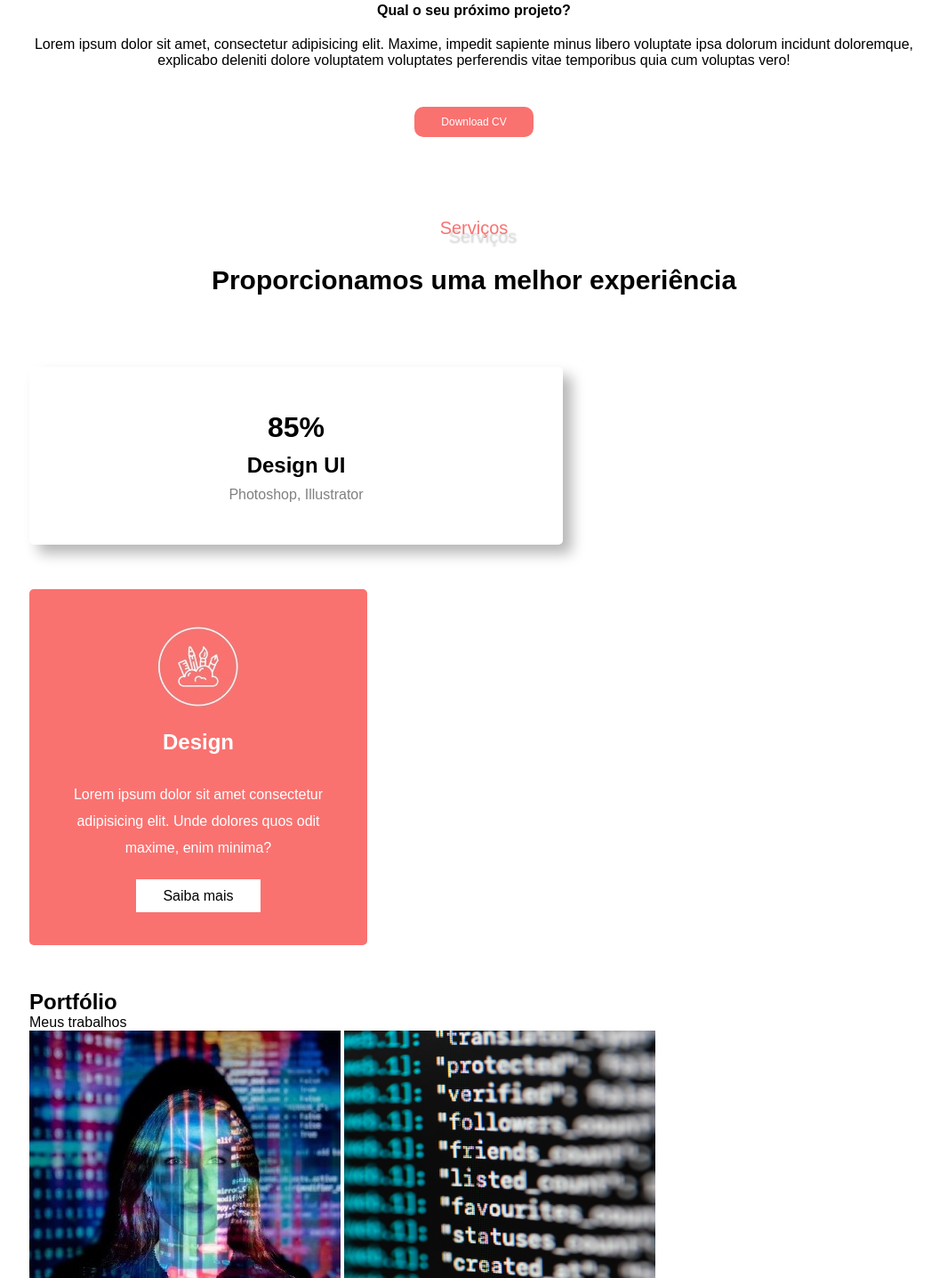
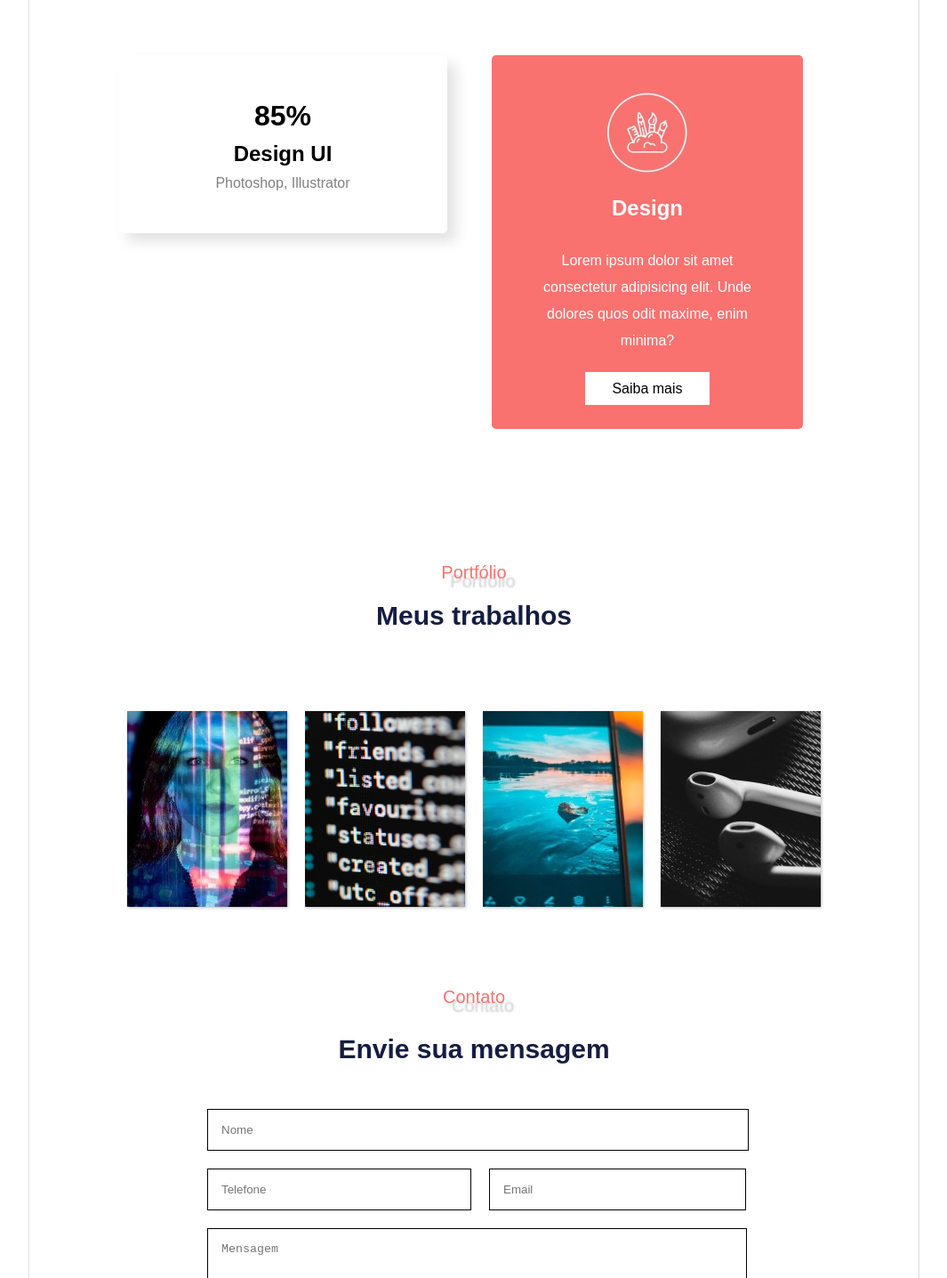
Before and after one commit to WesleyXiaowei/T10Bank, a plain HTML site: page index.html in a window 1280 px wide. Shown: the part 1364-2800 px from the top of the page at 89% size, without its empty margins (107-1172 px from the left). Drawn offline with Linux system fonts and the light colour scheme.

Commit message:
My Project 2.0

```diff
--- a/index.html
+++ b/index.html
@@ -9,7 +9,7 @@
 </head>
 <body>
     <header>
-        <h1>T10 Bank</h1>
+        <img src="imagens/t10bank2.png" alt="logo">
         <nav>
             <a href="#">Home</a>
             <a href="#">Sobre nós</a>
@@ -20,22 +20,29 @@
     </header>
     <main>
         <div id="intro">
-            <p id="title">Inovação, Design e <br><strong>Experiência</strong></p>
-            <p id="text">Sempre a frente em soluções digitais</p>
+            <div id="introsub">
+                <p class="title">Inovação, Design e <br><strong>Experiência</strong></p>
+                <p class="text">Sempre a frente em soluções digitais</p>
                 <a href="#" class="more">Saiba mais</a>
+            </div>
             <img src="imagens/imagem.jpg" alt="eximagem">
         </div>
+        <div>
+            <h2 class="h2us">SOBRE NÓS</h2>
+        </div>
         <div id="about-us">
-            <h2 class="h2us">SOBRE NÓS</h2>
             <img src="imagens/imagem2.jpg" alt="eximagem2">
-            <h2 class="h2strong">Qual o seu próximo projeto?</h2>
-            <p class="lorem">Lorem ipsum dolor sit amet, consectetur adipisicing elit. Maxime, impedit sapiente minus libero voluptate ipsa dolorum incidunt doloremque, explicabo deleniti dolore voluptatem voluptates perferendis vitae temporibus quia cum voluptas vero!</p>
+            <div class="about-ussub">
+                <h2 class="h2strong">Qual o seu próximo <br>projeto?</h2>
+                <p class="text">Lorem ipsum dolor sit amet, consectetur adipisicing elit. Maxime, impedit sapiente minus libero voluptate ipsa dolorum incidunt doloremque, explicabo deleniti dolore voluptatem voluptates perferendis vitae!</p>
                 <a href="#" class="cv">Download CV</a>
             </div>
-        <div id="services">
+        </div>
         <h2 class="h2services">Serviços</h2>
         <p class="pservices">Proporcionamos uma melhor experiência</p>
-            <div class="design">
+        <div id="services">
+            <div id="design">
+                <div class="design1">
                     <h1 class="title1">85%</h1>
                     <h2 class="subtitle1">Design UI</h2>
                     <p class="p1">Photoshop, Illustrator</p>
@@ -47,20 +54,32 @@
                     <a href="#" class="more2">Saiba mais</a>
                 </div>
             </div>
+        </div>
+        <h2 class="porttext">Portfólio</h2>
+        <p class="portp">Meus trabalhos</p>
         <div id="portfolio">
-            <h2>Portfólio</h2>
-            <p>Meus trabalhos</p>
-            <img src="imagens/img1.jpg" alt="eximg1">
-            <img src="imagens/img2.png" alt="eximg2">
-            <img src="imagens/img3.jpg" alt="eximg3">
-            <img src="imagens/img4.jpg" alt="eximg4">cla
+            <ul id="templates">
+                <li id="github"><span>Github</span></li>
+                <li id="linkedin"><span>LinkedIn</span></li>
+                <li id="social"><span>Demais redes sociais</span></li>
+                <li id="website"><span>Website</span></li>
+            </ul>
         </div>
+        <h2 class="contacttext">Contato</h2>
+        <p class="pmesage">Envie sua mensagem</p>
         <div id="contact">
-
+            <form method="POST" id="fContact" action="mailto:wesleyzhongguo1@gmail.com">
+                <p><label for="cName"></label><input type="text" name="tName" class="formitem" size="70" maxlength="30" placeholder="Nome"></p>
+                <div class="items">
+                    <p><label for="cTel"></label> <input type="tel" name="tTel" class="cTel" size="31" maxlength="11" placeholder="Telefone"></p>
+                    <p><label for="cEmail"></label> <input type="email" name="tEmail" class="formitem" size="30" maxlength="30" placeholder="Email"></p>
+                </div>
+                <p><label for="cMsg"></label><textarea name="tMsg" class="formitem" cols=70" rows="5" placeholder="Mensagem"></textarea></p>
+            </form>
         </div>
     </main>
     <footer>
-
+        <p>&copy;WBR</p>
     </footer>
 </body>
 </html>
--- a/style.css
+++ b/style.css
@@ -9,19 +9,21 @@ body {
     font-family: Arial, Helvetica, sans-serif;
     width: 1000px;
     margin: auto;
+    border: 1px solid rgba(187, 186, 186, 0.493);
 }
 
 header {
     background-color: #F97270;
-    padding: 30px;
+    padding: 30px 0px;
     width: 100%;
     display: inline-flex;
+    border: 1px solid rgba(0, 0, 0, 0.308);
 }
 
-header h1 {
-    color: white;
-    font-size: 25px;
-    padding: 0px 400px 0px 60px;
+header img {
+    width: 120px;
+    height: 30px;
+    padding: 0px 300px 0px 100px;
 }
 
 header a {
@@ -34,20 +36,22 @@ header a {
 
 div#intro {
     padding: 120px 10px 120px 120px;
+    display: inline-flex;
 }
 
-div#intro p#title {
+div#intro .title {
+    padding-right: 50px;
     font-size: 40px;
     line-height: 50px;
 }
 
-div#intro p#text {
-    padding: 10px 0px 50px 0px;
+div#intro .text {
+    padding: 10px 50px 50px 0px;
     color: rgb(102, 101, 101);
     font-weight: bold;
 }
 
-.more {
+div#intro .more {
     color: white;
     text-decoration: none;
     background-color: #F97270;
@@ -56,46 +60,55 @@ div#intro p#text {
     font-weight: bold;
 }
 
+div#introsub {
+    display: block;
+}
+
 div#about-us {
-    padding-top: 100px;
-    text-align: center;
+    padding: 100px 0px 0px 100px;
+    display: inline-flex;
+}
+
+div#about-us .about-ussub {
+    display: block;
 }
 
 .h2us {
     font-size: 20px;
     color: #F97270;
-    padding-bottom: 80px;
     font-weight: 100;
     text-shadow: 10px 10px 2px rgba(0, 0, 0, 0.205);
+    text-align: center;
 }
 
-.h2strong {
+div#about-us .h2strong {
     font-size: 16px;
     color: black;
-    padding-bottom: 20px;
+    padding: 15px 0px 20px 100px;
+    line-height: 25px;
 }
 
-.lorem {
+div#about-us .text {
+    margin-bottom: 50px;
     font-size: 16px;
-    padding-bottom: 50px;
+    padding: 0px 200px 0px 100px;
+    line-height: 25px;
 }
 
-.cv {
+div#about-us .cv {
+    margin-left: 100px;
     font-size: 12px;
     color: white;
     text-decoration: none;
     background-color: #F97270;
-    padding: 10px 30px 10px 30px;
+    padding: 20px 30px 20px 30px;
     border-radius: 10px;
     font-weight: 100;
 }
 
-div#services {
-    padding-top: 100px;
+.h2services {
+    margin-top: 150px;
     text-align: center;
-}
-
-.h2services {
     font-size: 20px;
     color: #F97270;
     padding-bottom: 30px;
@@ -104,58 +117,217 @@ div#services {
 }
 
 .pservices {
+    color: #151D41;
+    text-align: center;
     font-size: 30px;
     font-weight: bolder;
-    padding-bottom: 80px;
 }
 
-.design {
-    width: 50%;
+div#services {
+    padding-top: 80px;
+    text-align: center;
+    padding-left: 100px;
+}
+
+div#design {
+    display: inline-flex;
+}
+
+div#design .design1 {
+    width: 30%;
     height: 50px;
     background-color: white;
     border-radius: 5px;
-    box-shadow: 10px 10px 15px rgba(0, 0, 0, 0.288);
-    margin-bottom: 50px;
+    box-shadow: 10px 10px 15px rgba(0, 0, 0, 0.11);
+    margin: 0px 50px 50px 0px;
     padding: 50px 50px 100px 50px;
+    display: block;
 }
 
-.design2 {
+div#design .design2 {
     width: 30%;
     height: 230px;
     background-color: #F97270;;
     margin-bottom: 50px;
-    padding: 40px 40px 130px 40px;
+    padding: 40px 40px 150px 40px;
     border-radius: 5px;
+    display: block;
 }
 
-.title1 {
+.design1 .title1 {
     padding-bottom: 10px;
 }
 
-.subtitle1 {
+.design1 .subtitle1 {
     padding-bottom: 10px;
 }
 
-.p1 {
+.design1 .p1 {
     color: gray;
     padding-bottom: 10px;
 }
 
-.subtitle2 {
+.design2 .subtitle2 {
     color: white;
     padding: 20px 0px 30px 0px;
 }
 
-.p2 {
+.design2 .p2 {
     color: white;
     padding-bottom: 30px;
     line-height: 30px;
 }
 
-.more2 {
+.design2 .more2 {
     color: black;
     text-decoration: none;
     background-color: white;
     padding: 10px 30px 10px 30px;
     font-weight: 100;
 }
+
+.porttext {
+    margin-top: 100px;
+    text-align: center;
+    font-size: 20px;
+    color: #F97270;
+    padding-bottom: 20px;
+    font-weight: 100;
+    text-shadow: 10px 10px 2px rgba(0, 0, 0, 0.205);
+}
+
+.portp {
+    color: #151D41;
+    text-align: center;
+    font-size: 30px;
+    font-weight: bolder;
+}
+
+ul#templates {
+    width: 1000px;
+    margin: 0 auto;
+    padding: 80px 0px 30px 100px;
+    overflow: hidden;
+    list-style: none;
+}
+
+ul#templates li {
+    float: left;
+    width: 180px;
+    height: 220px;
+    margin: 10px;
+    box-shadow: 1px 1px 3px rgba(0, 0, 0, 0.26);
+    -webkit-transition: all 0.2s ease-in;
+}
+
+ul#templates li span {
+    opacity: 0;
+    color: white;
+    text-shadow: 1px 1px 1px black;
+    font-size: 18px;
+    line-height: 370px;
+    padding: 2px;
+}
+
+ul#templates li:hover {
+    -webkit-transform: scale(1.2);
+}
+
+ul#templates span:hover {
+    opacity: 1;
+}
+
+ul#templates li#github {
+    background: url(imagens/img1.jpg) no-repeat;
+    background-position: 50% 50%;
+    background-size: 350px 400px;
+    background-color: white;
+}
+
+ul#templates li#github:hover {
+    background-position: 0px 0px;
+    background-size: 200px;
+}
+
+ul#templates li#linkedin {
+    background: url(imagens/img2.png) no-repeat;
+    background-position: 50% 50%;
+    background-size: 350px 400px;
+    background-color: white;
+}
+
+ul#templates li#linkedin:hover {
+    background-position: 0px 0px;
+    background-size: 200px;
+}
+
+ul#templates li#social {
+    background: url(imagens/img3.jpg) no-repeat;
+    background-position: 50% 50%;
+    background-size: 350px 400px;
+    background-color: white;
+}
+
+ul#templates li#social:hover {
+    background-position: 0px 0px;
+    background-size: 200px;
+}
+
+ul#templates li#website {
+    background: url(imagens/img4.jpg) no-repeat;
+    background-position: 50% 50%;
+    background-size: 350px 400px;
+    background-color: white;
+}
+
+ul#templates li#website:hover {
+    background-position: 0px 0px;
+    background-size: 200px;
+}
+
+.contacttext {
+    margin-top: 50px;
+    text-align: center;
+    font-size: 20px;
+    color: #F97270;
+    padding-bottom: 30px;
+    font-weight: 100;
+    text-shadow: 10px 10px 2px rgba(0, 0, 0, 0.205);
+}
+
+.pmesage {
+    color: #151D41;
+    text-align: center;
+    font-size: 30px;
+    font-weight: bolder;
+    margin-bottom: 50px;
+}
+
+div#contact {
+    margin: 0px 200px 50px 200px;
+}
+
+.items {
+    display: inline-flex;
+}
+
+.formitem {
+    padding: 15px;
+    margin-bottom: 20px;
+    border: 1px solid black;
+}
+
+.cTel {
+    padding: 15px;
+    margin: 0px 20px 20px 0px;
+    border: 1px solid black;
+}
+
+footer {
+    padding: 20px;
+}
+
+footer p {
+    text-align: center;
+    font-weight: bolder;
+}
```
Also changed, not shown: imagens/t10bank2.png (added). Lines whose indentation alone changed are shown as unchanged.
